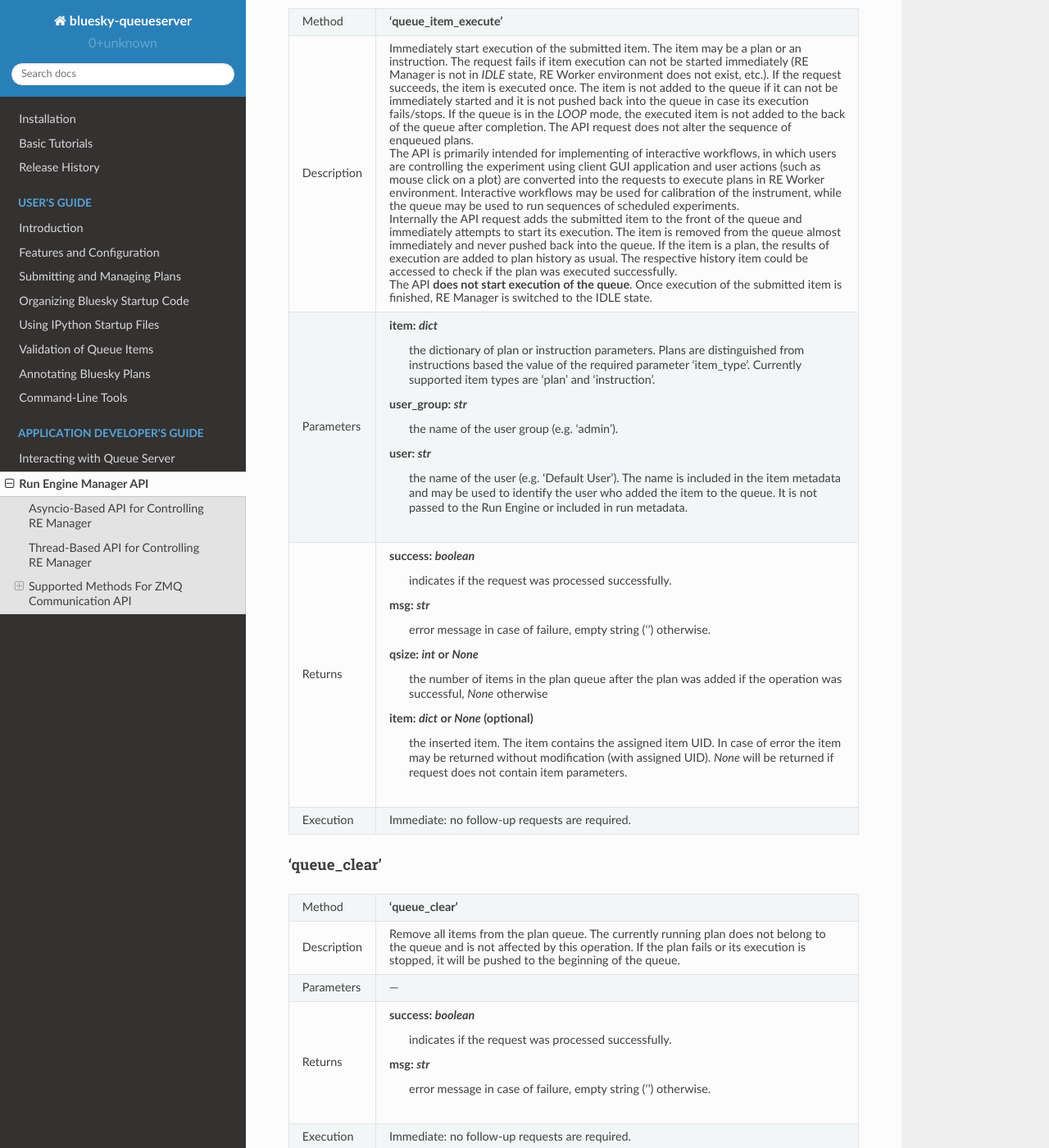
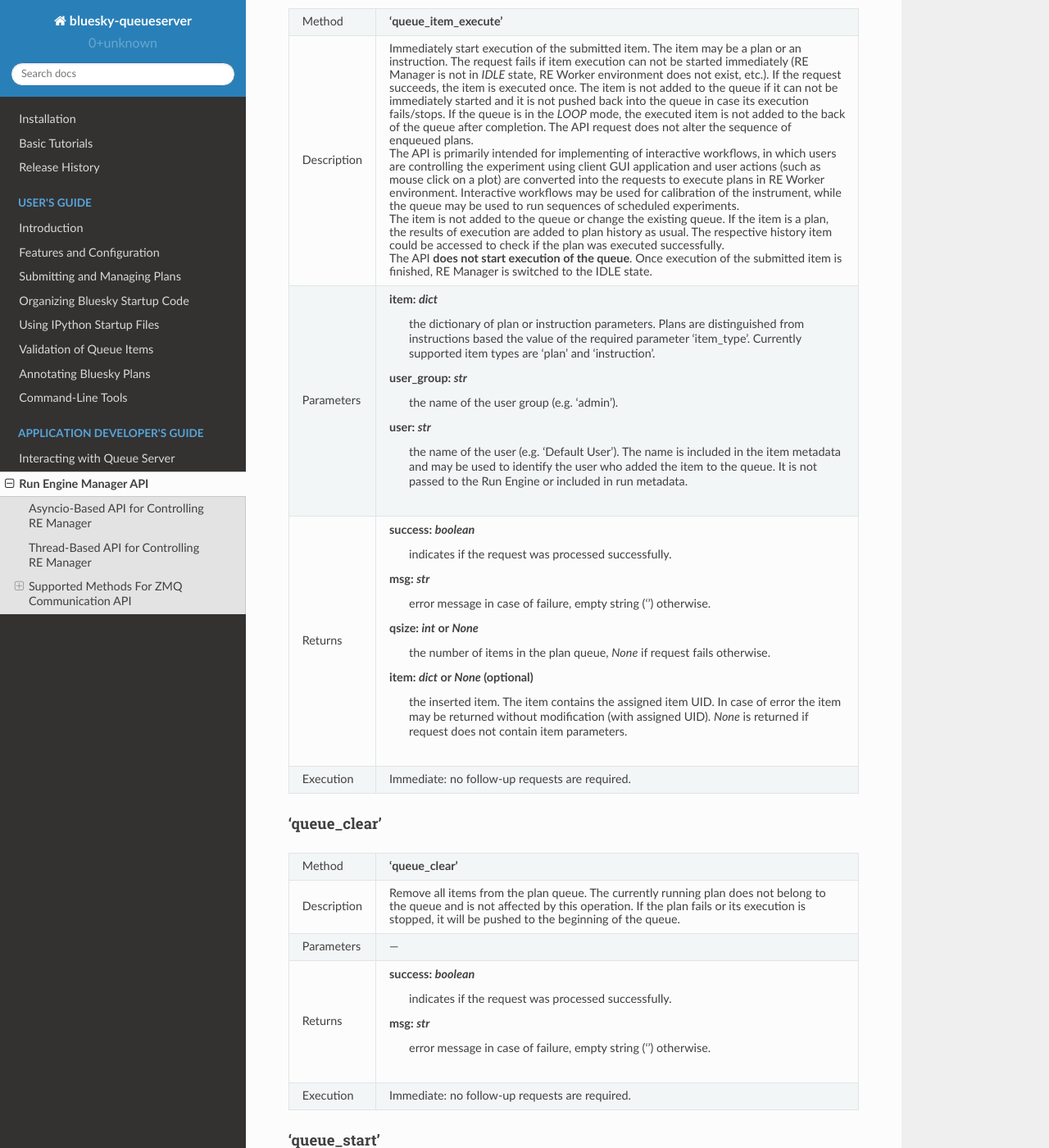
Before and after one commit to bluesky/bluesky-queueserver, a Sphinx documentation site: the page built from docs/source/re_manager_api.rst, in a window 1280 px wide and 1400 px high, scrolled down 19726 px. Shown: the whole window at 82% size. Built offline with Sphinx 7.4.7 and the Read the Docs theme 2.0.0, drawn with Linux system fonts in a browser that asks for light colours.

Commit message:
ENH: updated documentation on 'item_execute' API

```diff
--- a/docs/source/re_manager_api.rst
+++ b/docs/source/re_manager_api.rst
@@ -1139,9 +1139,7 @@ Description   Immediately start execution of the submitted item. The item may be
               in RE Worker environment. Interactive workflows may be used for calibration of
               the instrument, while the queue may be used to run sequences of scheduled experiments.
 
-              Internally the API request adds the submitted item to the front of the queue
-              and immediately attempts to start its execution. The item is removed from the queue
-              almost immediately and never pushed back into the queue. If the item is a plan,
+              The item is not added to the queue or change the existing queue. If the item is a plan,
               the results of execution are added to plan history as usual. The respective history
               item could be accessed to check if the plan was executed successfully.
 
@@ -1168,12 +1166,11 @@ Returns       **success**: *boolean*
                   error message in case of failure, empty string ('') otherwise.
 
               **qsize**: *int* or *None*
-                  the number of items in the plan queue after the plan was added if
-                  the operation was successful, *None* otherwise
+                  the number of items in the plan queue, *None* if request fails otherwise.
 
               **item**: *dict* or *None* (optional)
                   the inserted item. The item contains the assigned item UID. In case of error
-                  the item may be returned without modification (with assigned UID). *None* will be
+                  the item may be returned without modification (with assigned UID). *None* is
                   returned if request does not contain item parameters.
 ------------  -----------------------------------------------------------------------------------------
 Execution     Immediate: no follow-up requests are required.
```
